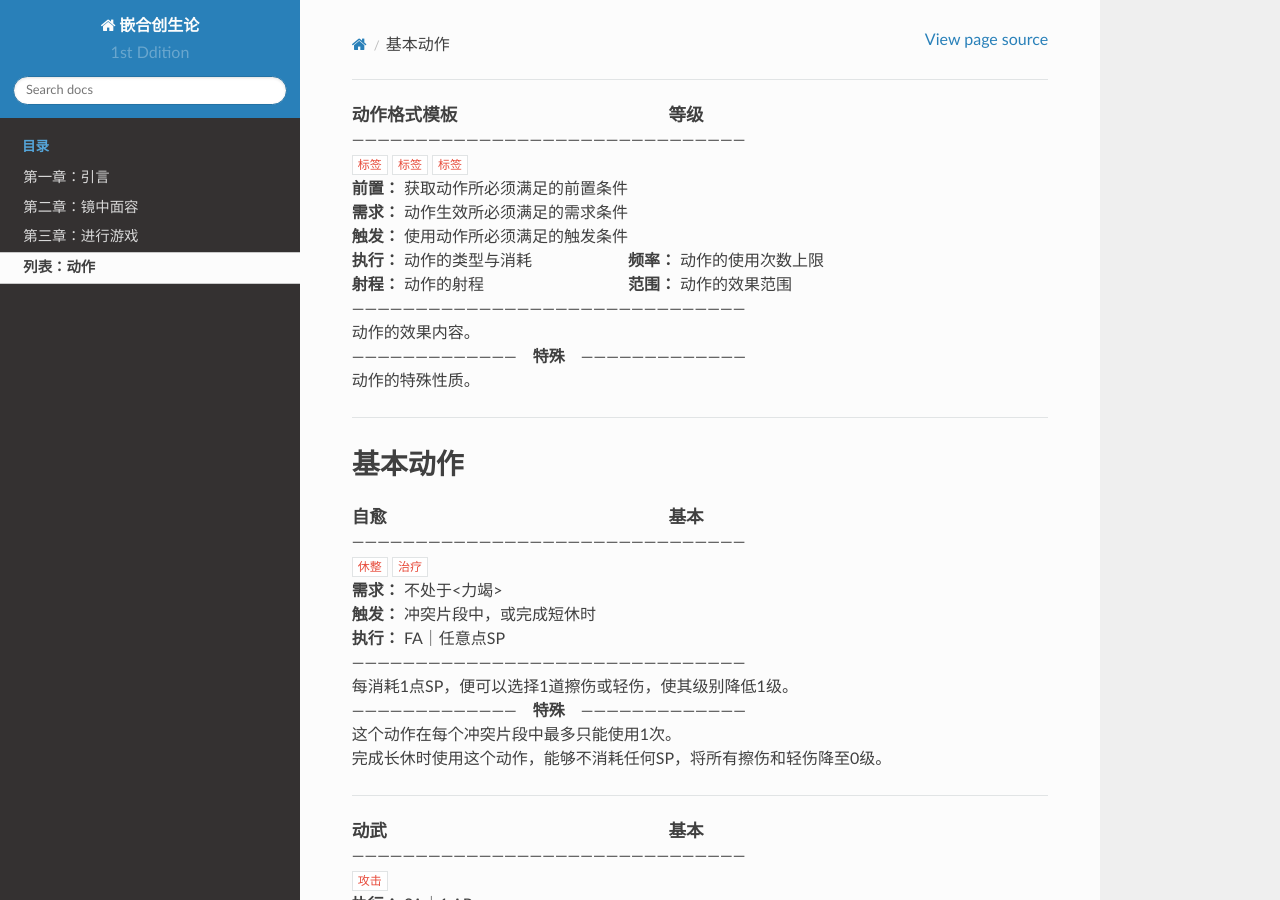
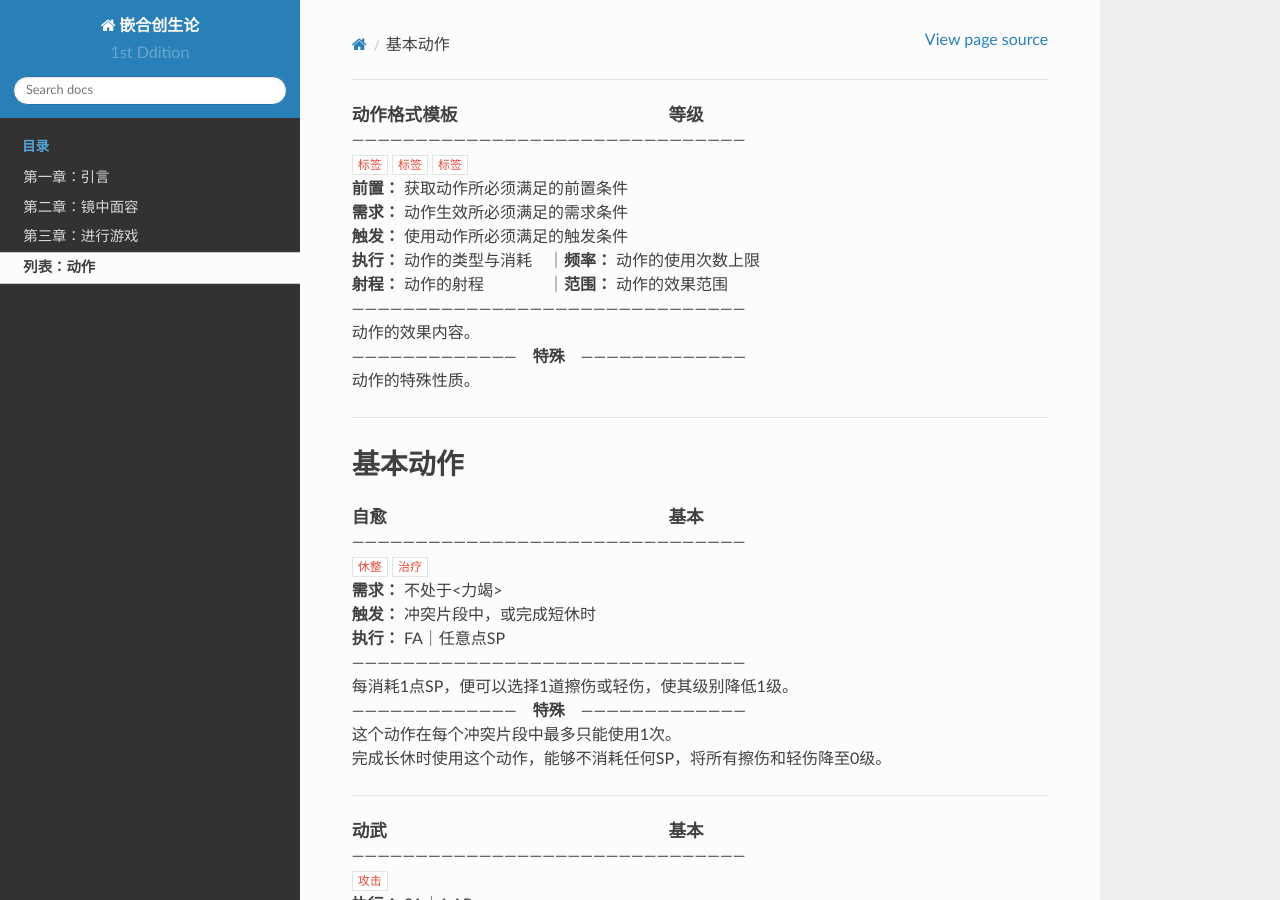
Before and after one commit to Eineon/NeCrophilia, a Sphinx documentation site: the page built from docs/source/TheActions.md, in a window 1280 px wide and 900 px high. Built offline with Sphinx 7.4.7 and the Read the Docs theme 2.0.0, drawn with Linux system fonts in a browser that asks for light colours.

```diff
--- a/docs/source/TheActions.md
+++ b/docs/source/TheActions.md
@@ -4,8 +4,8 @@
 **前置：** 获取动作所必须满足的前置条件
 **需求：** 动作生效所必须满足的需求条件
 **触发：** 使用动作所必须满足的触发条件
-**执行：** 动作的类型与消耗　　　　　　**频率：** 动作的使用次数上限
-**射程：** 动作的射程　　　　　　　　　**范围：** 动作的效果范围
+**执行：** 动作的类型与消耗　｜**频率：** 动作的使用次数上限
+**射程：** 动作的射程　　　　｜**范围：** 动作的效果范围
 <br>———————————————————————————————<br>
 动作的效果内容。
 <br>—————————————　**特殊**　—————————————<br>
@@ -95,7 +95,7 @@
 **<span style="font-size: 1.1em">交互　　　　　　　　　　　　　　　　基本</span>**
 ———————————————————————————————
 `操作`
-**执行：** FA　　　　　　**频率：** 1次/每轮
+**执行：** FA　｜**频率：** 1次/每轮
 <br>———————————————————————————————<br>
 妳放开正握着的某些事物。这可以是丢下某物品、双手持握时松开一只手而另一只手依然握住、攀爬中松开抓住的绳索、等等类似动作。
 这一动作不会触发那些将使用`操作`效果作为触发条件的动作，例如【截击】。
```
